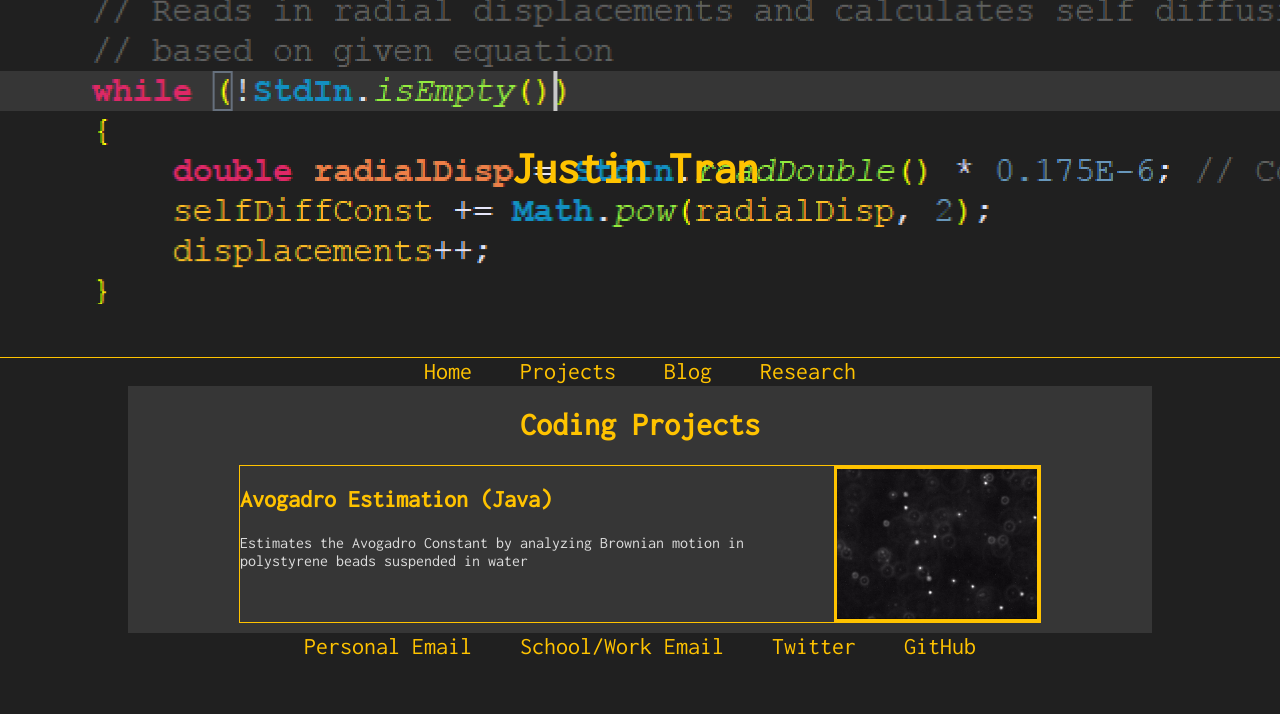
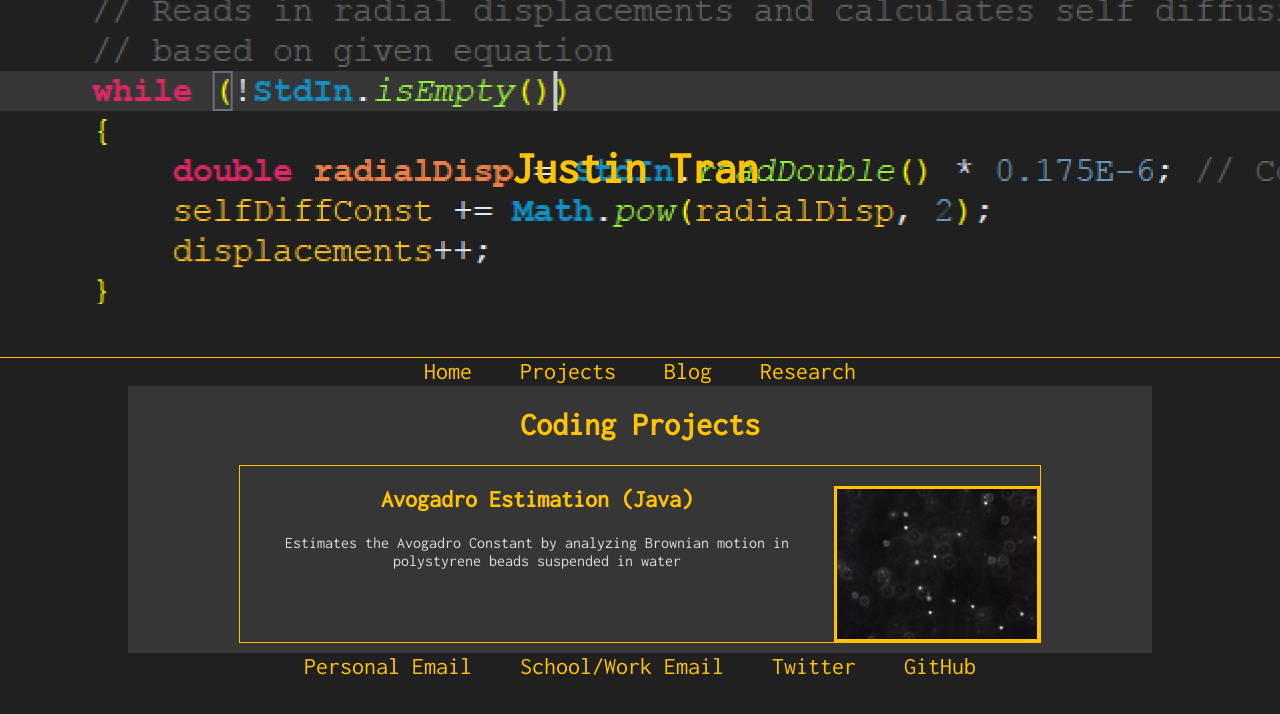
Before and after one commit to justintranjt/justintranjt.github.io, a Jekyll site: the page built from projects/index.html, in a window 1280 px wide. Shown: the top 714 px of the page. Built offline with Jekyll 4.4.1, drawn with Linux system fonts in a browser that asks for light colours.

Commit message:
Update index.html

```diff
--- a/projects/index.html
+++ b/projects/index.html
@@ -4,9 +4,11 @@
 ---
 <h1>Coding Projects</h1>
 {% for project in site.projects %}
-    <div class="project">
-        <img class="project-thumb" src="{{ project.image }}"></img>
-        <h2><a href="{{ project.url }}">{{ project.title }}</a></h2>
-        <p>{{ project.description }}</p>
-    </div>
+    <ul class="project">
+        <li>
+            <img class="project-thumb" src="{{ project.image }}"></img>
+            <h2><a href="{{ project.url }}">{{ project.title }}</a></h2>
+            <p>{{ project.description }}</p>
+        </li>
+    </ul>
 {% endfor %}
```
